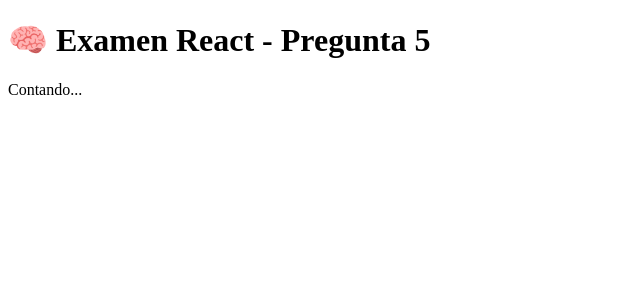
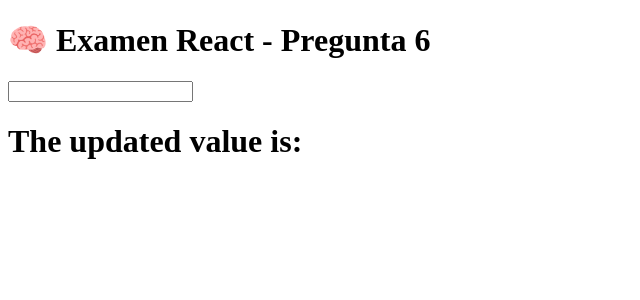
Before and after one commit to Emirchelo-Lopez/react-test, a React (Vite) app: page / in a window 1280 px wide. Shown: the top 300 px of the page, without its empty margins (0-640 px from the left). Built offline with nearby package versions, Linux system fonts and the light colour scheme.

Commit message:
Pregunta 6 terminada

```diff
--- a/src/App.jsx
+++ b/src/App.jsx
@@ -3,12 +3,13 @@
 import Pregunta3 from "./components/Pregunta3";
 import Pregunta4 from "./components/Pregunta4";
 import Pregunta5 from "./components/Pregunta5";
+import Pregunta6 from "./components/Pregunta6";
 
 function App() {
   return (
     <div className="App">
-      <h1>🧠 Examen React - Pregunta 5</h1>
-      <Pregunta5 />
+      <h1>🧠 Examen React - Pregunta 6</h1>
+      <Pregunta6 />
     </div>
   );
 }
--- /dev/null
+++ b/src/components/Pregunta6.jsx
@@ -0,0 +1,22 @@
+// ❓ Pregunta 6: Estado mutado directamente en onChange
+// 🧩 ¿Qué está mal aquí? ¿Por qué no funciona el input?
+// ¿Cómo arreglarías el código para que funcione correctamente?
+
+import { useState } from "react";
+
+export default function InputTracker() {
+  let [value, setValue] = useState("");
+
+  return (
+    <>
+      <input
+        type="text"
+        value={value}
+        onChange={(e) => {
+          setValue(e.target.value);
+        }}
+      />
+      <h1>The updated value is: {value}</h1>
+    </>
+  );
+}
```
